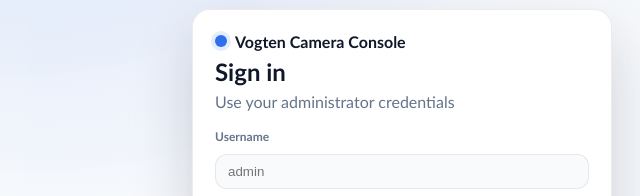
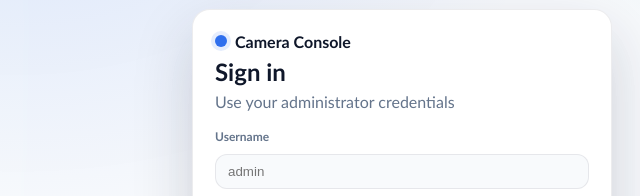
Before and after one commit to KhangKT1310/CameraWebUI, a plain HTML site: page index.html in a window 1280 px wide. Shown: the part 220-416 px from the top of the page, 238-878 px from the left. Drawn offline with Linux system fonts and the light colour scheme.

Commit message:
Update branding in index.html for consistency

```diff
--- a/index.html
+++ b/index.html
@@ -14,7 +14,7 @@
     <div class="brand">
       <div class="logo">
         <span class="dot"></span>
-        <span>Vogten Camera</span>
+        <span>Camera</span>
       </div>
     </div>
 
@@ -59,7 +59,7 @@
   <div class="auth-card">
     <div class="auth-brand">
       <span class="dot"></span>
-      <span>Vogten Camera Console</span>
+      <span>Camera Console</span>
     </div>
     <h2>Sign in</h2>
     <p class="subtitle">Use your administrator credentials</p>
```
